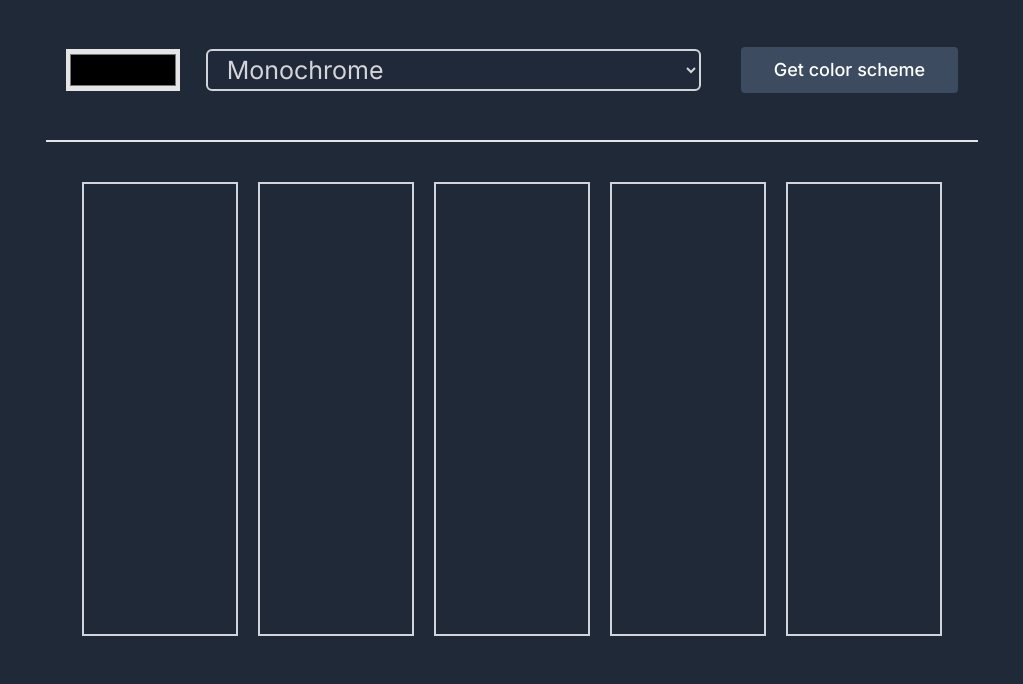
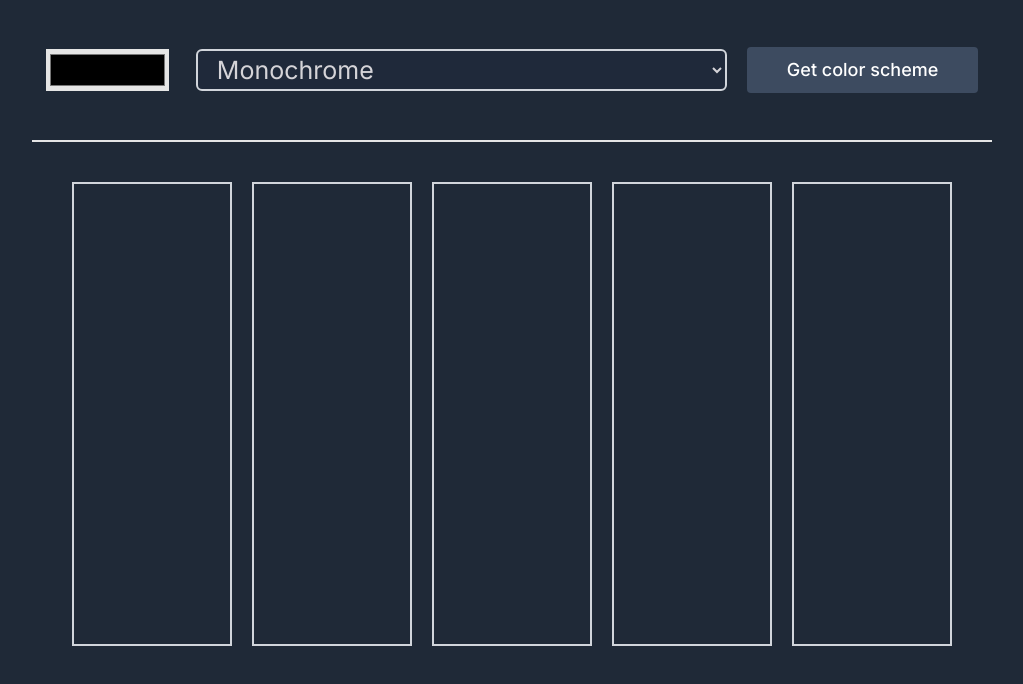
Before and after one commit to katayoon-rb/Fronend-Path-Scrimba, a plain HTML site: page 10 Color Scheme Generator/color-scheme.html in a window 1280 px wide. Shown: the whole page, without its empty margins (128-1151 px from the left). Drawn offline with nearby package versions, Linux system fonts and the light colour scheme.

Commit message:
Update index.css

```diff
--- a/10 Color Scheme Generator/index.css
+++ b/10 Color Scheme Generator/index.css
@@ -14,16 +14,18 @@ html, body {
     align-items: center;
     border-bottom: 2px solid #E5E5E5;
     padding-bottom: 70px;
+    margin: 0;
 }
 
 .selection {
-    margin: 70px;
+    margin: 0;
     display: flex;
     justify-content: space-between;
     width: 80%;
 }
 
 .color-picker {
+    cursor: pointer;
     width: 18%;
     height: 80px;
     background-color: #E5E5E5;
@@ -31,6 +33,7 @@ html, body {
 }
 
 .color-options {
+    cursor: pointer;
     width: 78%;
     margin: 0px;
     color: #D5D4D8;
@@ -46,6 +49,7 @@ html, body {
 }
 
 .get-btn {
+    cursor: pointer;
     width: 60%;
     color: #fff;
     background-color: #3D4B60;
@@ -63,20 +67,23 @@ html, body {
     width: 90%;
     height: 200px;
     border: 2px solid #D1D5DB;
+    display: flex;
+    align-items: flex-end;
+    justify-content: center;
+    padding-bottom: 10px;
 }
 
 .color p {
     margin: 0;
     font-size: 70px;
     text-align: center;
-    padding-top: 60px;
     color: #D1D5DB;
     text-shadow: 0 0 5px #000;
 }
 
 
 
-@media (min-width: 500px){
+@media (min-width: 600px){
     body {
         width: 90%;
         margin: 0 auto;
@@ -84,15 +91,17 @@ html, body {
 
 
     .pick-color {
-        margin: 0 14px;
         flex-direction: row;
         height: 90px;
-        padding: 25px 0;
+        padding: 25px 14px;
     }
 
-    .selection,
+    .color-picker {
+        margin: 0 5px 0 0;
+    }
+
     .get-btn {
-        margin: 0 5px;
+        margin: 0 0 0 5px;
     }
 
     .color-picker {
@@ -119,7 +128,7 @@ html, body {
         display: flex;
         justify-content: center;
         align-items: center;
-        margin: 40px 20px;
+        padding: 40px 20px;
     }
 
     .color {
@@ -131,7 +140,6 @@ html, body {
     .color p {
         font-size: 18px;
         text-align: center;
-        padding-top: 420px;
     }
 }
 
@@ -140,9 +148,12 @@ html, body {
         width: 85%;
     }
 
-    .selection,
+    .color-picker {
+        margin: 0 12px 0 0;
+    }
+
     .get-btn {
-        margin: 0 12px;
+        margin: 0 0 0 12px;
     }
 
     .color-options {
@@ -161,9 +172,11 @@ html, body {
 }
 
 @media (min-width: 900px){
-    .selection,
+    .color-picker {
+        margin: 0 18px 0 0;
+    }
     .get-btn {
-        margin: 0 18px;
+        margin: 0 0 0 18px;
     }
     .color-options {
         padding: 0 15px;
@@ -176,9 +189,12 @@ html, body {
         width: 75%;
     }
 
-    .selection,
+    .color-picker {
+        margin: 0 20px 0 0;
+    }
+
     .get-btn {
-        margin: 0 20px;
+        margin: 0 0 0 20px;
     }
 
     .get-btn {
@@ -189,10 +205,18 @@ html, body {
 
 
     .colors {
-        margin: 40px;
+        padding: 40px;
     }
 
     .color p {
         font-size: 21px;
     }
 }
+
+
+.first-color {
+    margin-left: 0;
+}
+.fifth-color {
+    margin-right: 0;
+}
```
